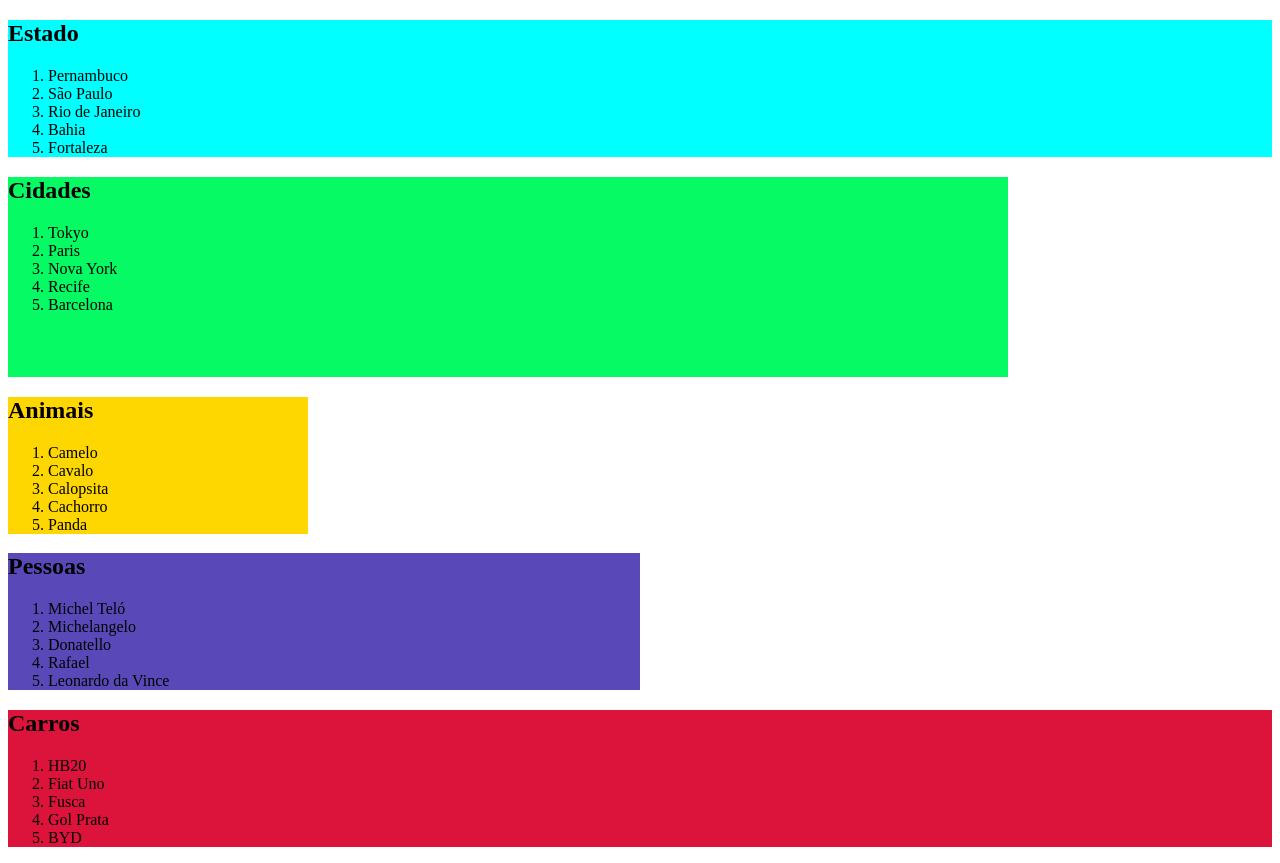
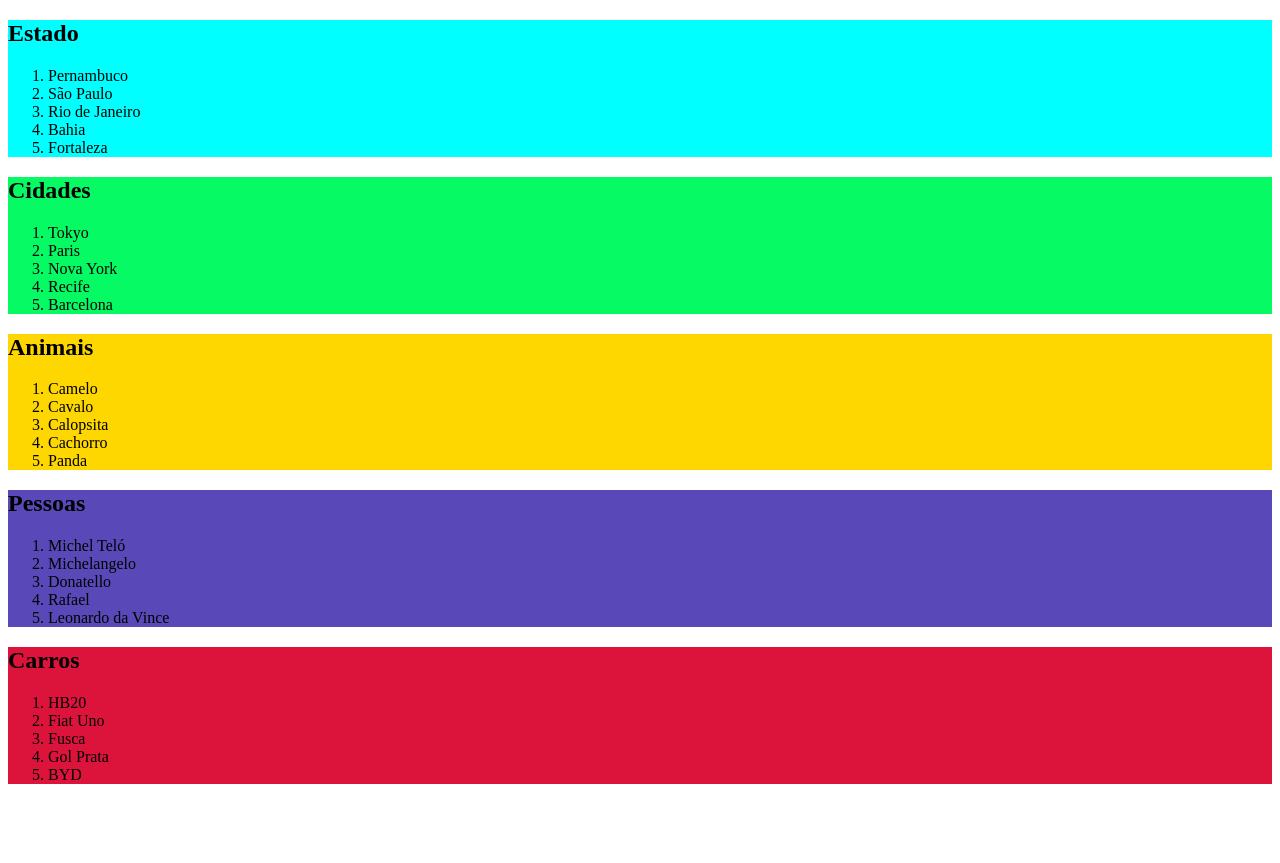
Before and after one commit to GAlmeida-tech/Atividade-dia-22-10, a plain HTML site: page index.html in a window 1280 px wide. After the commit the page ends 800 px from the top, so only its background shows below. Drawn offline with Linux system fonts and the light colour scheme.

Commit message:
Finalizando a atividade

```diff
--- a/index.html
+++ b/index.html
@@ -3,12 +3,12 @@
 <head>
     <meta charset="UTF-8">
     <meta name="viewport" content="width=device-width, initial-scale=1.0">
-    <title>aula 01</title>
+    <title>Aula Dia 22/10</title>
 </head>
 <style> .ESTADO {background-color: aqua;}
-.CIDADE {background-color: rgb(5, 250, 99); width: 1000px; height: 200px;}
-.ANIMAIS {background-color: gold; width: 300px}
-.PESSOAS {background-color: rgb(89, 72, 184); width: 50%}
+.CIDADE {background-color: rgb(5, 250, 99);}
+.ANIMAIS {background-color: gold;}
+.PESSOAS {background-color: rgb(89, 72, 184);}
 .CARROS {background-color: crimson;} </style>
 
 <body>
```
Also changed, not shown: 1 other file.
